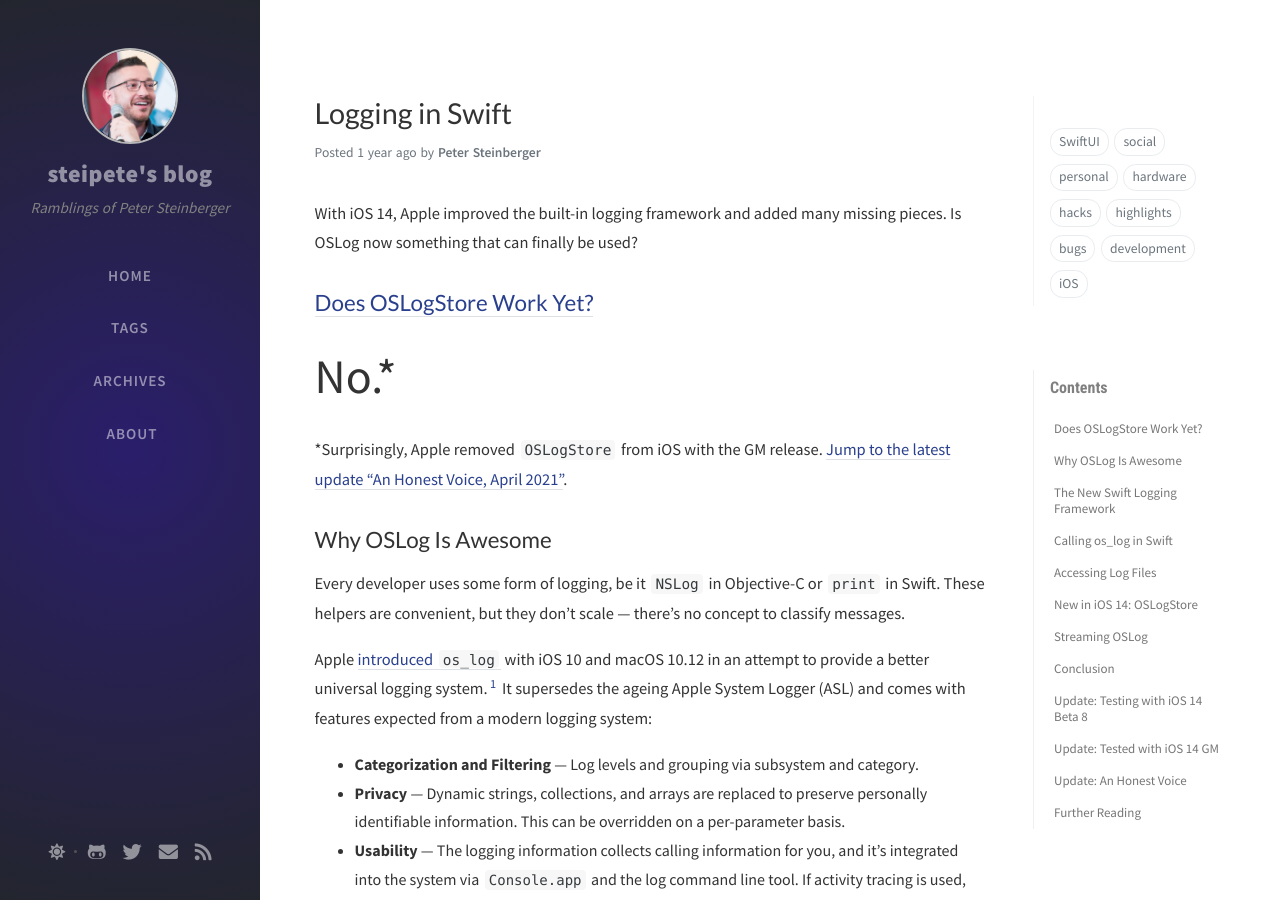
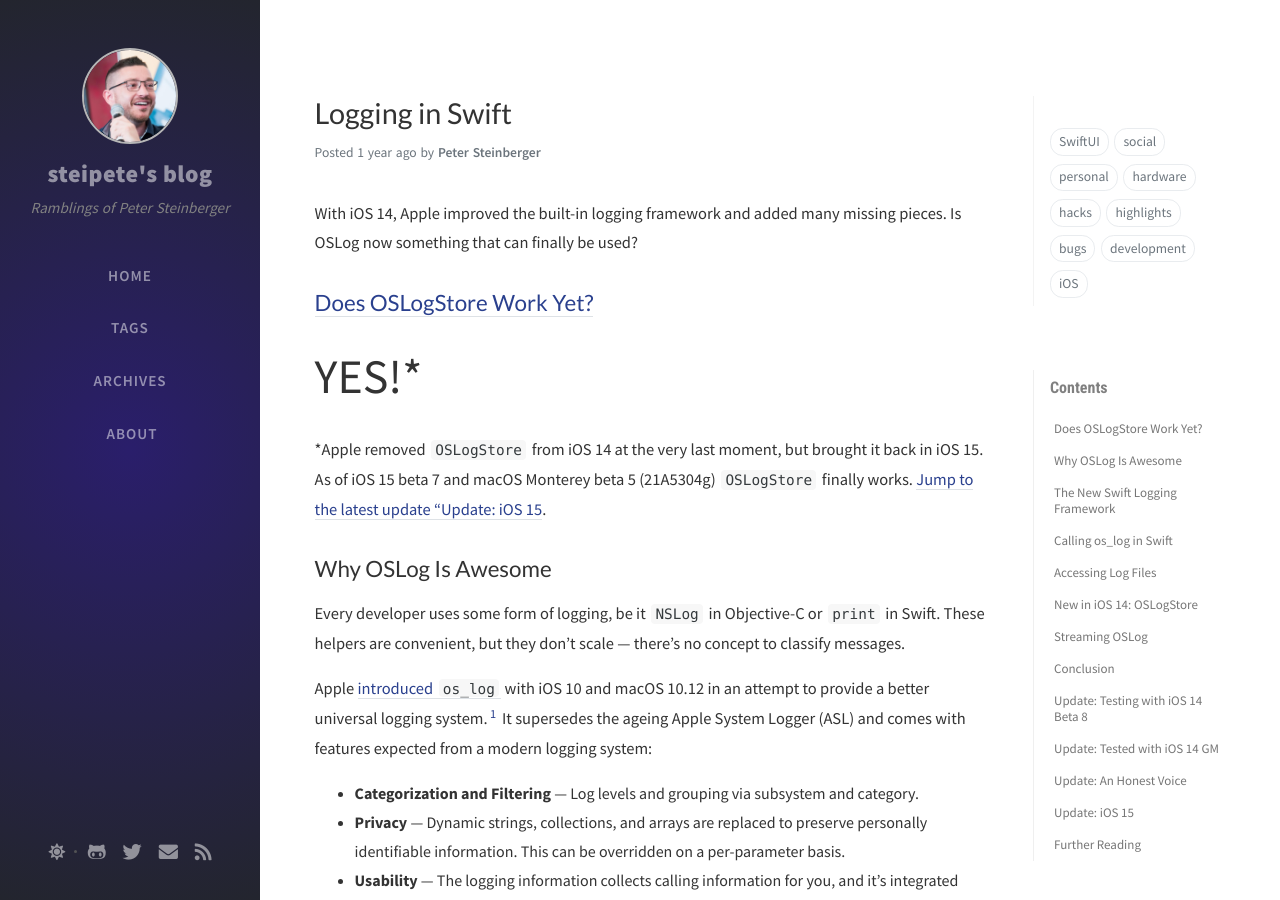
Before and after one commit to steipete/steipete.com, a Jekyll site: the page built from _posts/2020-08-22-logging-in-swift.md, in a window 1280 px wide and 900 px high. Built offline with Jekyll 4.4.1, drawn with Linux system fonts in a browser that asks for light colours; nearby versions of some CDN libraries; comment, search, counter and statistics services are not loaded; some of the changed text lies outside the part shown.

Commit message:
Update logging article

```diff
--- a/_posts/2020-08-22-logging-in-swift.md
+++ b/_posts/2020-08-22-logging-in-swift.md
@@ -15,8 +15,8 @@ With iOS 14, Apple improved the built-in logging framework and added many missin
 
 ## [Does OSLogStore Work Yet?](http://doesoslogstoreworkyet.com)
 
-<p style="font-size: 300%;">No.*</p>
-*Surprisingly, Apple removed `OSLogStore` from iOS with the GM release. [Jump to the latest update "An Honest Voice, April 2021"](#update-an-honest-voice).
+<p style="font-size: 300%;">YES!*</p>
+*Apple removed `OSLogStore` from iOS 14 at the very last moment, but brought it back in iOS 15. As of iOS 15 beta 7 and macOS Monterey beta 5 (21A5304g) `OSLogStore` finally works. [Jump to the latest update "Update: iOS 15](#update-ios15).
 
 ## Why OSLog Is Awesome
 
@@ -310,6 +310,10 @@ It's been quiet around `OSLogStore` for many months, but finally there's a new s
 
 This gives me high hopes that we see this feature finally land in iOS 15. WWDC 2021 is going to be exciting!
 
+## Update: iOS 15
+
+As of iOS 15 and macOS Monterey, `OSLogStore` works just as expected. No entitlements or hacks needed. It works in the Simulator, on device, on macOS and macOS Catalyst. [Try out the OSLogTest project here](https://github.com/steipete/OSLogTest).
+
 ## Further Reading
 
 - [Unified Logging and Activity Tracing, WWDC 2016](https://developer.apple.com/videos/play/wwdc2016/721/)
```
